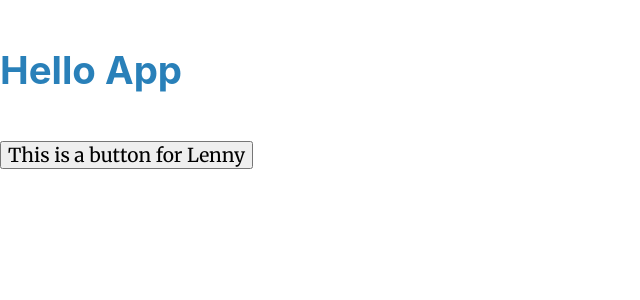
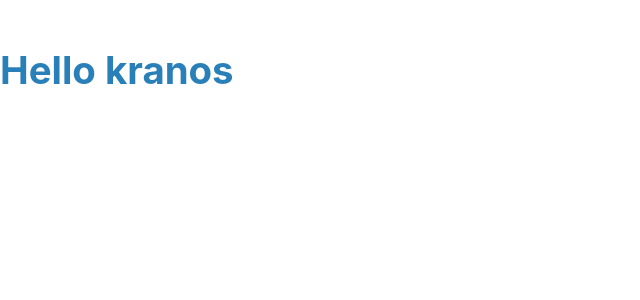
Before and after one commit to Loonz806/kranos, a React app: page / in a window 1280 px wide. Shown: the top 300 px of the page, without its empty margins (0-640 px from the left). Built offline with nearby package versions, Linux system fonts and the light colour scheme.

Commit message:
Master - update to the readme and simplifing starter template

```diff
--- a/src/containers/App.js
+++ b/src/containers/App.js
@@ -1,17 +1,16 @@
-import React, { Component } from 'react';
+import React, { Component } from "react";
 
 class App extends Component {
   constructor() {
     super();
     this.state = {
-      firstName: 'Lenny',
+      projectName: "kranos"
     };
   }
   render() {
     return (
       <div className="app-container">
-          <h1>Hello App</h1>
-        <button>This is a button for {this.state.firstName}</button>
+        <h1>Hello {this.state.projectName}</h1>
       </div>
     );
   }
```
Also changed, not shown: 1 other file (tests, documents, lock files or other folders).
